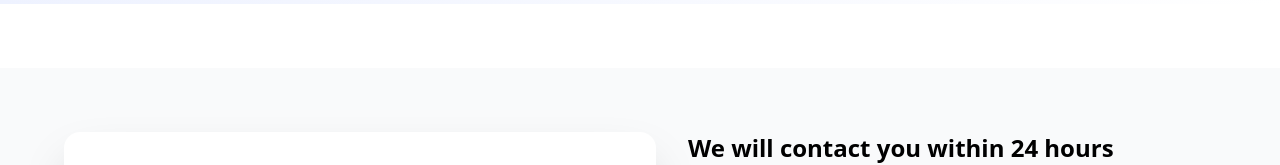
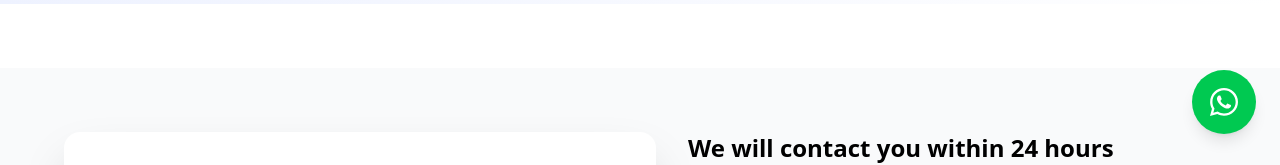
Before and after one commit to AAbhishek1234/Vmidas, a React (Vite) app: page /contact-us in a window 1280 px wide. Shown: the part 642-807 px from the top of the page. Built offline with nearby package versions, Linux system fonts and the light colour scheme.

Commit message:
add whatsapp button on every page

```diff
--- a/src/App.jsx
+++ b/src/App.jsx
@@ -7,7 +7,7 @@ import Footer from "./components/Footer";
 import Services from "./components/Services";
 import AboutUs from "./components/AboutUs";
 import OurLocations from "./pages/OurLocations";
-
+import WhatsAppButton from './components/WhatsAppButton'
 const App = () => (
   <BrowserRouter>
   <ScrollToTop/>
@@ -20,6 +20,7 @@ const App = () => (
     <Route path="/about-us" element={<AboutUs/>}/>
     <Route path ="/locations" element ={<OurLocations/>}/>
     </Routes>
+        <WhatsAppButton/>
     <Footer/>
   </BrowserRouter>
 );
--- a/src/pages/Home.jsx
+++ b/src/pages/Home.jsx
@@ -20,7 +20,7 @@ const Home = () => {
     <Features/>
 
     <Testimonials/>
-    <WhatsAppButton/>
+
     </>
   )
 }
```
